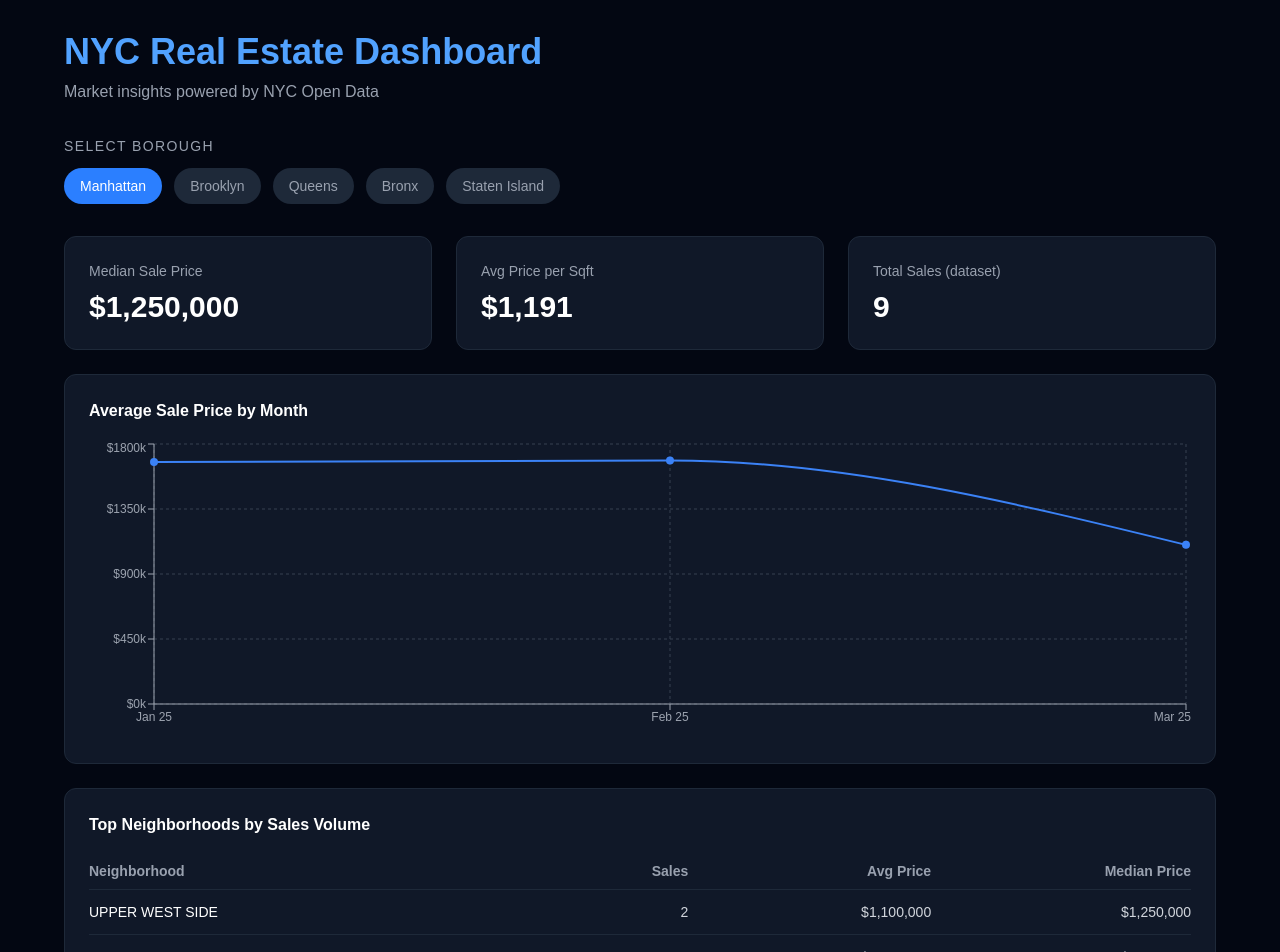
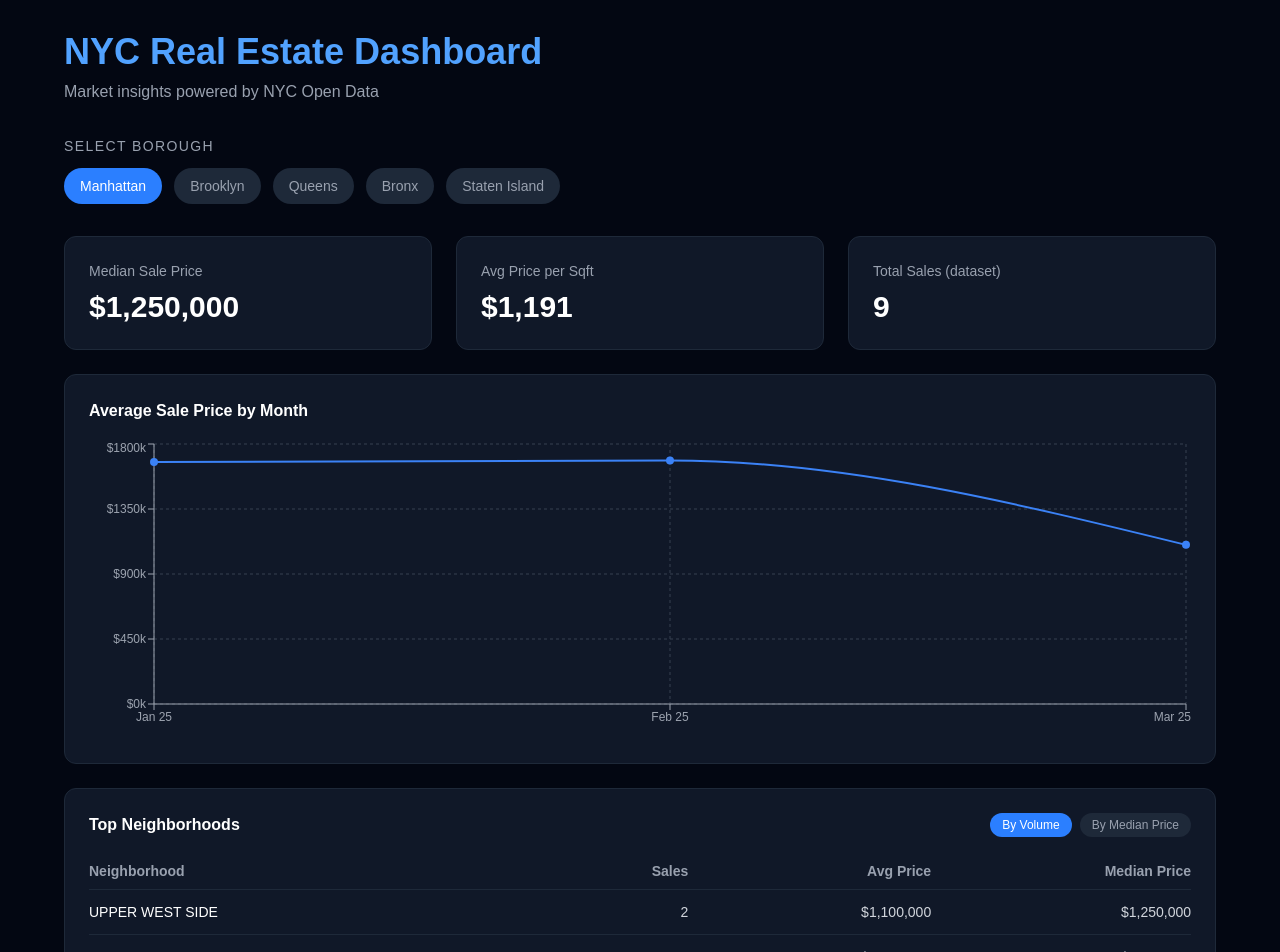
Before and after one commit to Dkloh/nyc-realestate-dashboard, a Next.js app: page / in a window 1280 px wide. Shown: the top 952 px of the page. Built offline with nearby package versions, Linux system fonts and the light colour scheme.

Commit message:
add sort toggle to neighborhood table

```diff
--- a/components/NeighborhoodTable.tsx
+++ b/components/NeighborhoodTable.tsx
@@ -1,4 +1,9 @@
+"use client";
+
+import { useState } from "react";
 import { SaleRecord } from "@/lib/api";
+
+type SortKey = "sales" | "median";
 
 function formatCurrency(n: number) {
   return new Intl.NumberFormat("en-US", {
@@ -9,6 +14,7 @@ function formatCurrency(n: number) {
 }
 
 export default function NeighborhoodTable({ sales }: { sales: SaleRecord[] }) {
+  const [sortBy, setSortBy] = useState<SortKey>("sales");
   const byNeighborhood: Record<string, number[]> = {};
 
   const allPrices = sales
@@ -36,12 +42,36 @@ export default function NeighborhoodTable({ sales }: { sales: SaleRecord[] }) {
       avg: Math.round(prices.reduce((a, b) => a + b, 0) / prices.length),
       median: prices.sort((a, b) => a - b)[Math.floor(prices.length / 2)],
     }))
-    .sort((a, b) => b.sales - a.sales)
+    .sort((a, b) => sortBy === "sales" ? b.sales - a.sales : b.median - a.median)
     .slice(0, 10);
 
   return (
     <div className="bg-gray-900 rounded-xl p-6 border border-gray-800 mt-6">
-      <h2 className="text-white font-semibold mb-4">Top Neighborhoods by Sales Volume</h2>
+      <div className="flex items-center justify-between mb-4">
+        <h2 className="text-white font-semibold">Top Neighborhoods</h2>
+        <div className="flex gap-2">
+          <button
+            onClick={() => setSortBy("sales")}
+            className={`px-3 py-1 rounded-full text-xs font-medium transition-colors ${
+              sortBy === "sales"
+                ? "bg-blue-500 text-white"
+                : "bg-gray-800 text-gray-400 hover:bg-gray-700"
+            }`}
+          >
+            By Volume
+          </button>
+          <button
+            onClick={() => setSortBy("median")}
+            className={`px-3 py-1 rounded-full text-xs font-medium transition-colors ${
+              sortBy === "median"
+                ? "bg-blue-500 text-white"
+                : "bg-gray-800 text-gray-400 hover:bg-gray-700"
+            }`}
+          >
+            By Median Price
+          </button>
+        </div>
+      </div>
       <div className="overflow-x-auto">
         <table className="w-full text-sm">
           <thead>
@@ -54,7 +84,10 @@ export default function NeighborhoodTable({ sales }: { sales: SaleRecord[] }) {
           </thead>
           <tbody>
             {rows.map((row) => (
-              <tr key={row.neighborhood} className="border-b border-gray-800 hover:bg-gray-800 transition-colors">
+              <tr
+                key={row.neighborhood}
+                className="border-b border-gray-800 hover:bg-gray-800 transition-colors"
+              >
                 <td className="py-3 pr-4 text-white font-medium">{row.neighborhood}</td>
                 <td className="py-3 pr-4 text-right text-gray-300">{row.sales}</td>
                 <td className="py-3 pr-4 text-right text-gray-300">{formatCurrency(row.avg)}</td>
```
